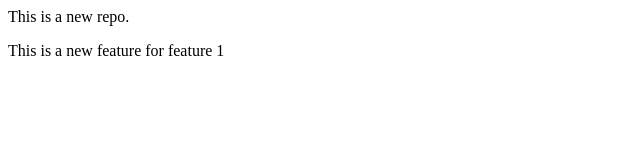
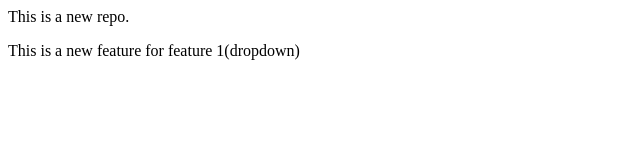
Before and after one commit to sakshicode554/localrepo, a plain HTML site: page index.html in a window 1280 px wide. Shown: the full height of the page, 0-640 px from the left. Drawn offline with Linux system fonts and the light colour scheme.

Commit message:
commited

```diff
--- a/index.html
+++ b/index.html
@@ -1,2 +1,2 @@
 <p>This is a new repo.</p>
-<p>This is a new feature for feature 1</p>
+<p>This is a new feature for feature 1(dropdown)</p>
```
